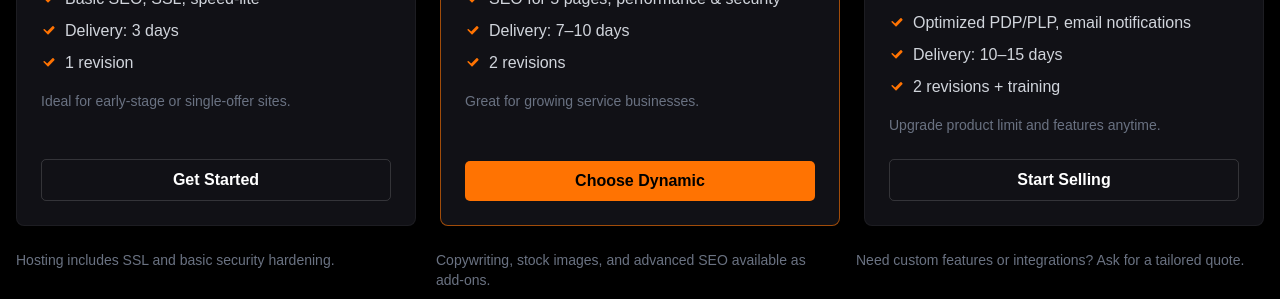
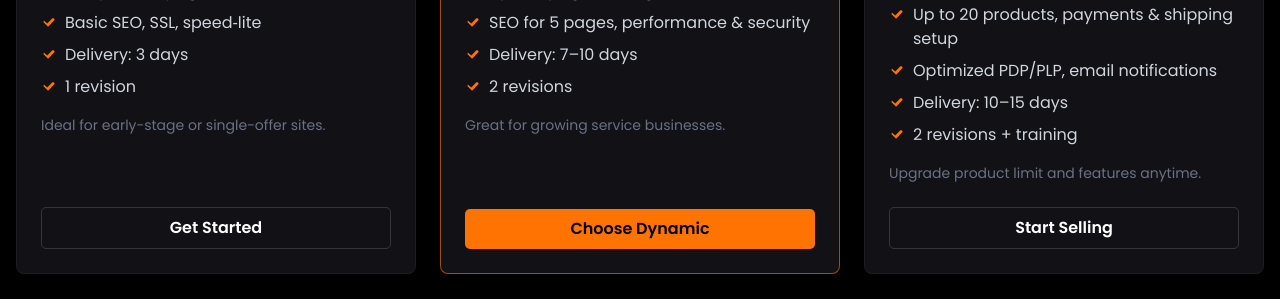
Before and after one commit to dakshtandel-9/ZockTech, a Next.js app: page / in a window 1280 px wide. Shown: the part 2160-2459 px from the top of the page. Built offline with nearby package versions, Linux system fonts and the light colour scheme.

Commit message:
Loader Add

```diff
--- /dev/null
+++ b/app/components/Loader.js
@@ -0,0 +1,27 @@
+"use client";
+
+import { useState, useEffect } from 'react';
+import { usePathname } from 'next/navigation';
+
+export default function Loader() {
+    const pathname = usePathname();
+    const [loading, setLoading] = useState(false);
+
+    useEffect(() => {
+        const handleStart = () => setLoading(true);
+        const handleComplete = () => setLoading(false);
+
+        handleStart();
+        const timer = setTimeout(() => handleComplete(), 1000);
+
+        return () => clearTimeout(timer);
+    }, [pathname]);
+
+    if (!loading) return null;
+
+    return (
+        <div className="fixed inset-0 bg-black bg-opacity-75 flex justify-center items-center z-50">
+            <div className="animate-spin rounded-full h-16 w-16 border-t-2 border-b-2 border-blue-500"></div>
+        </div>
+    );
+}
--- a/app/layout.js
+++ b/app/layout.js
@@ -1,41 +1,48 @@
-import { Geist, Geist_Mono } from "next/font/google";
+import { Poppins, Roboto_Mono } from "next/font/google";
 import "./globals.css";
 import Header from "@/components/Header";
 import Footer from "@/components/Footer";
+import Loader from "./components/Loader";
 
-const geistSans = Geist({
-  variable: "--font-geist-sans",
+const poppins = Poppins({
   subsets: ["latin"],
-});
-
-const geistMono = Geist_Mono({
-  variable: "--font-geist-mono",
-  subsets: ["latin"],
+  display: "swap",
+  variable: "--font-poppins",
+  weight: ["100", "200", "300", "400", "500", "600", "700", "800", "900"],
 });
 
 export const metadata = {
-  title: "ZockTech - Website Development Agency in Bangalore, Uttara Kannada & Honnavar",
+  title: "ZockTech - Web Development and Digital Marketing",
   description:
-    "ZockTech is a leading website development agency in Bangalore, Uttara Kannada, and Honnavar. We build fast, secure, and beautiful websites to help your business grow. Contact us for web development and digital marketing services.",
+    "ZockTech is a leading web development and digital marketing agency based in Bangalore, Uttara Kannada, and Honnavar. We specialize in creating stunning, high-performance websites and implementing effective digital marketing strategies to help your business grow. Our services include web development, SEO, social media marketing, and content creation.",
   keywords: [
+    "web development",
+    "digital marketing",
+    "seo",
+    "websites",
     "ZockTech",
     "Website development agency in Bangalore",
-    "Website development in Uttara Kannada",
-    "Website development in Honnavar",
-    "web development agency",
-    "digital marketing",
-    "SEO",
+    "website development in Uttara Kannada",
+    "website development in Honnavar",
   ],
-  creator: "ZockTech",
-  publisher: "ZockTech",
+  author: "ZockTech",
+  "og:title": "ZockTech - Web Development and Digital Marketing",
+  "og:description":
+    "ZockTech is a leading web development and digital marketing agency based in Bangalore, Uttara Kannada, and Honnavar. We specialize in creating stunning, high-performance websites and implementing effective digital marketing strategies to help your business grow. Our services include web development, SEO, social media marketing, and content creation.",
+  "og:image": "/logo.png",
+  "og:url": "https://zocktech.com",
+  "twitter:card": "summary_large_image",
+  "twitter:title": "ZockTech - Web Development and Digital Marketing",
+  "twitter:description":
+    "ZockTech is a leading web development and digital marketing agency based in Bangalore, Uttara Kannada, and Honnavar. We specialize in creating stunning, high-performance websites and implementing effective digital marketing strategies to help your business grow. Our services include web development, SEO, social media marketing, and content creation.",
+  "twitter:image": "/logo.png",
 };
 
 export default function RootLayout({ children }) {
   return (
     <html lang="en">
-      <body
-        className={`${geistSans.variable} ${geistMono.variable} antialiased bg-black`}
-      >
+      <body className={poppins.className}>
+        <Loader />
         <Header />
         {children}
         <Footer />
--- /dev/null
+++ b/app/loading.js
@@ -0,0 +1,7 @@
+export default function Loading() {
+    return (
+        <div className="flex justify-center items-center h-screen">
+            <div className="animate-spin rounded-full h-16 w-16 border-t-2 border-b-2 border-blue-500"></div>
+        </div>
+    );
+}
--- /dev/null
+++ b/app/sitemap.js
@@ -0,0 +1,18 @@
+import { glob } from "glob";
+import path from "path";
+
+export default async function sitemap() {
+    const baseUrl = "https://zocktech.com";
+    const pagesDir = path.join(process.cwd(), "app");
+    const files = await glob("**/page.js", { cwd: pagesDir });
+
+    const routes = files.map((file) => {
+        const route = file.replace(/\\/g, "/").replace(/\/page\.js$/, "");
+        return {
+            url: `${baseUrl}/${route}`,
+            lastModified: new Date(),
+        };
+    });
+
+    return routes;
+}
--- /dev/null
+++ b/tailwind.config.js
@@ -0,0 +1,15 @@
+/** @type {import('tailwindcss').Config} */
+module.exports = {
+    content: [
+        "./app/**/*.{js,ts,jsx,tsx,mdx}",
+        "./pages/**/*.{js,ts,jsx,tsx,mdx}",
+        "./components/**/*.{js,ts,jsx,tsx,mdx}",
+
+        // Or if using `src` directory:
+        "./src/**/*.{js,ts,jsx,tsx,mdx}",
+    ],
+    theme: {
+        extend: {},
+    },
+    plugins: [],
+}
```
Also changed, not shown: app/globals.css (line endings or trailing spaces), public/robots.txt (added).
